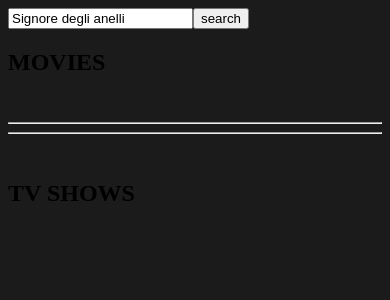
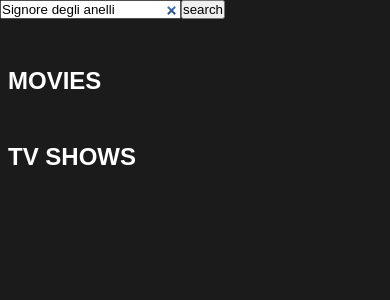
Before and after one commit to carloeusebi/vite-boolflix, a Vue app: page / in a window 390 px wide. Shown: the top 300 px of the page. Built offline with nearby package versions, Linux system fonts and the light colour scheme.

Commit message:
Created responsive poster cards

```diff
--- a/src/assets/sass/_vars.scss
+++ b/src/assets/sass/_vars.scss
@@ -1 +1,6 @@
 $background-color: #1b1b1b;
+
+$media-tablet: 'screen and (min-width: 768px)';
+$media-laptop: 'screen and (min-width: 992px)';
+$media-desktop: 'screen and (min-width: 1200px)';
+$media-large: 'screen and (min-width: 1400px)';
--- a/src/assets/sass/index.scss
+++ b/src/assets/sass/index.scss
@@ -1,5 +1,51 @@
 @use './vars' as *;
+
+* {
+	margin: 0;
+	padding: 0;
+	box-sizing: border-box;
+}
 
 body {
 	background-color: #1b1b1b;
+	font-family: sans-serif;
 }
+
+.container {
+	max-width: 100%;
+	margin: 0 auto;
+	padding: 0 0.5rem;
+}
+
+.flex-container {
+	display: flex;
+}
+
+img {
+	display: block;
+	width: 100%;
+}
+
+@media #{$media-tablet} {
+	.container {
+		max-width: 720px;
+	}
+}
+
+@media #{$media-laptop} {
+	.container {
+		max-width: 960px;
+	}
+}
+
+@media #{$media-desktop} {
+	.container {
+		max-width: 1140px;
+	}
+}
+
+@media #{$media-large} {
+	.container {
+		max-width: 1320px;
+	}
+}
--- a/src/components/AppPoster.vue
+++ b/src/components/AppPoster.vue
@@ -13,17 +13,17 @@
 </script>
 
 <template>
-	<div>
-		<p>Titolo: {{ title }}</p>
-		<p>Titolo Originale: {{ originalTitle }}</p>
-		<p>Lingua Originale: {{ originalLanguage }}</p>
-		<p>Voto: {{ vote }}</p>
-		<p>Trama: {{ overview }}</p>
+	<div class="poster">
 		<img
 			:src="img"
 			:alt="title" />
 	</div>
-	<hr />
 </template>
 
-<style></style>
+<style>
+/* I choose not to use scoped here because i don't want to create 100 css selectors, one for each poster, but i wanted to include the writing of the css in this very file */
+
+.poster {
+	cursor: pointer;
+}
+</style>
--- /dev/null
+++ b/src/components/DisplayGallery.vue
@@ -0,0 +1,66 @@
+<script>
+import AppPoster from './AppPoster.vue';
+
+export default {
+	props: {
+		sectionId: String,
+		title: String,
+		media: Array,
+	},
+	components: { AppPoster },
+};
+</script>
+
+<template>
+	<section :id="sectionId">
+		<h2>{{ title }}</h2>
+		<div class="flex-container">
+			<AppPoster
+				v-for="m in media"
+				:key="m.id"
+				v-bind="m" />
+		</div>
+	</section>
+</template>
+
+<style lang="scss" scoped>
+@use '../assets/sass/vars' as *;
+.flex-container {
+	flex-wrap: wrap;
+	justify-content: start;
+
+	* {
+		flex: 0 0 50%;
+		padding: 0.5rem 0.25rem;
+	}
+}
+
+h2 {
+	color: white;
+	text-transform: uppercase;
+}
+
+@media #{$media-tablet} {
+	.flex-container > * {
+		flex: 0 0 25%;
+	}
+}
+
+@media #{$media-laptop} {
+	.flex-container > * {
+		flex: 0 0 20%;
+	}
+}
+
+@media #{$media-desktop} {
+	.container {
+		max-width: 1140px;
+	}
+}
+
+@media #{$media-large} {
+	.container {
+		max-width: 1320px;
+	}
+}
+</style>
--- a/src/components/TheDisplay.vue
+++ b/src/components/TheDisplay.vue
@@ -1,28 +1,30 @@
 <script>
-import AppPoster from './AppPoster.vue';
+import DisplayGallery from './DisplayGallery.vue';
 import { store } from '../store/store';
 
 export default {
 	data: () => store,
-	components: { AppPoster },
+	components: { DisplayGallery },
 };
 </script>
 
 <template>
-	<h2>MOVIES</h2>
-	<AppPoster
-		v-for="movie in movies"
-		:key="movie.id"
-		v-bind="movie" />
-	<br />
-	<hr />
-	<hr />
-	<br />
-	<h2>TV SHOWS</h2>
-	<AppPoster
-		v-for="show in tvShows"
-		:key="show.id"
-		v-bind="show" />
+	<main>
+		<div class="container">
+			<DisplayGallery
+				:media="movies"
+				section-id="movies"
+				title="Movies" />
+			<DisplayGallery
+				:media="tvShows"
+				section-id="tv-series"
+				title="TV Shows" />
+		</div>
+	</main>
 </template>
 
-<style scoped></style>
+<style scoped>
+section {
+	margin-top: 3rem;
+}
+</style>
```
